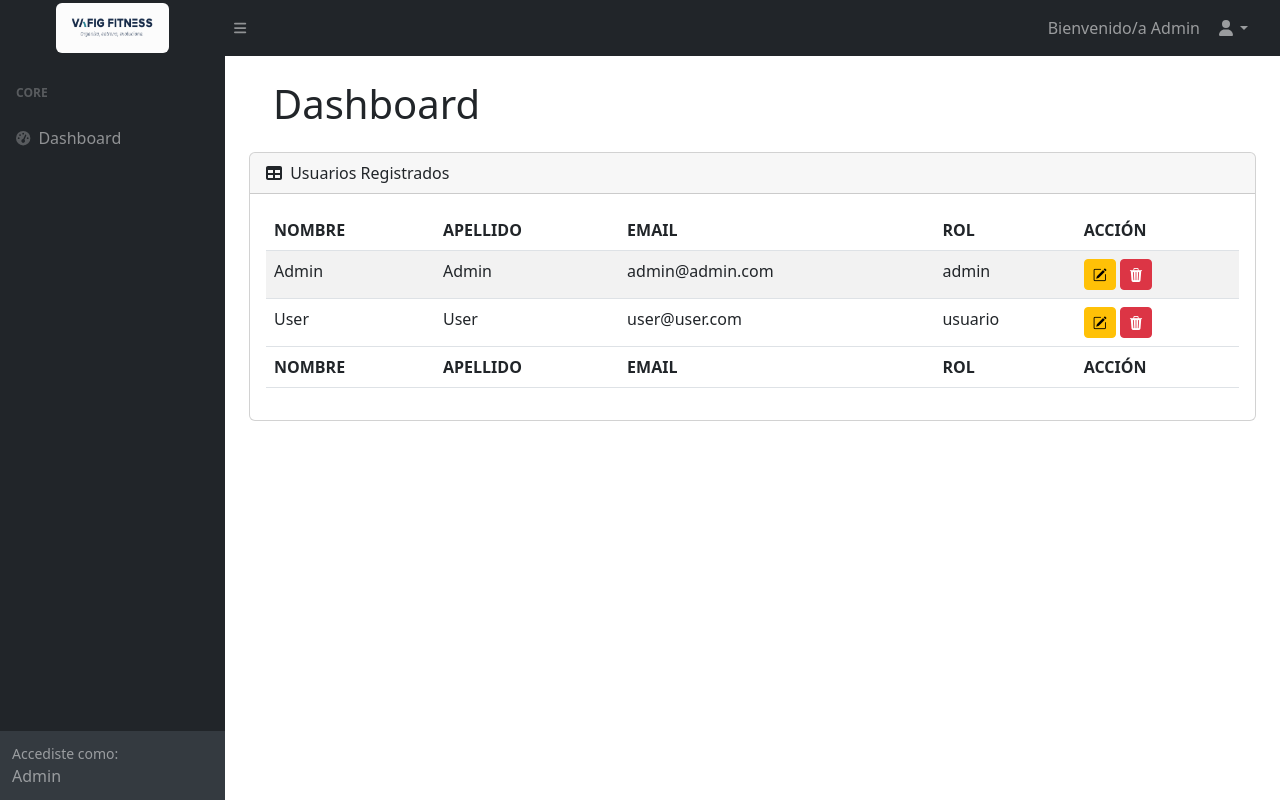
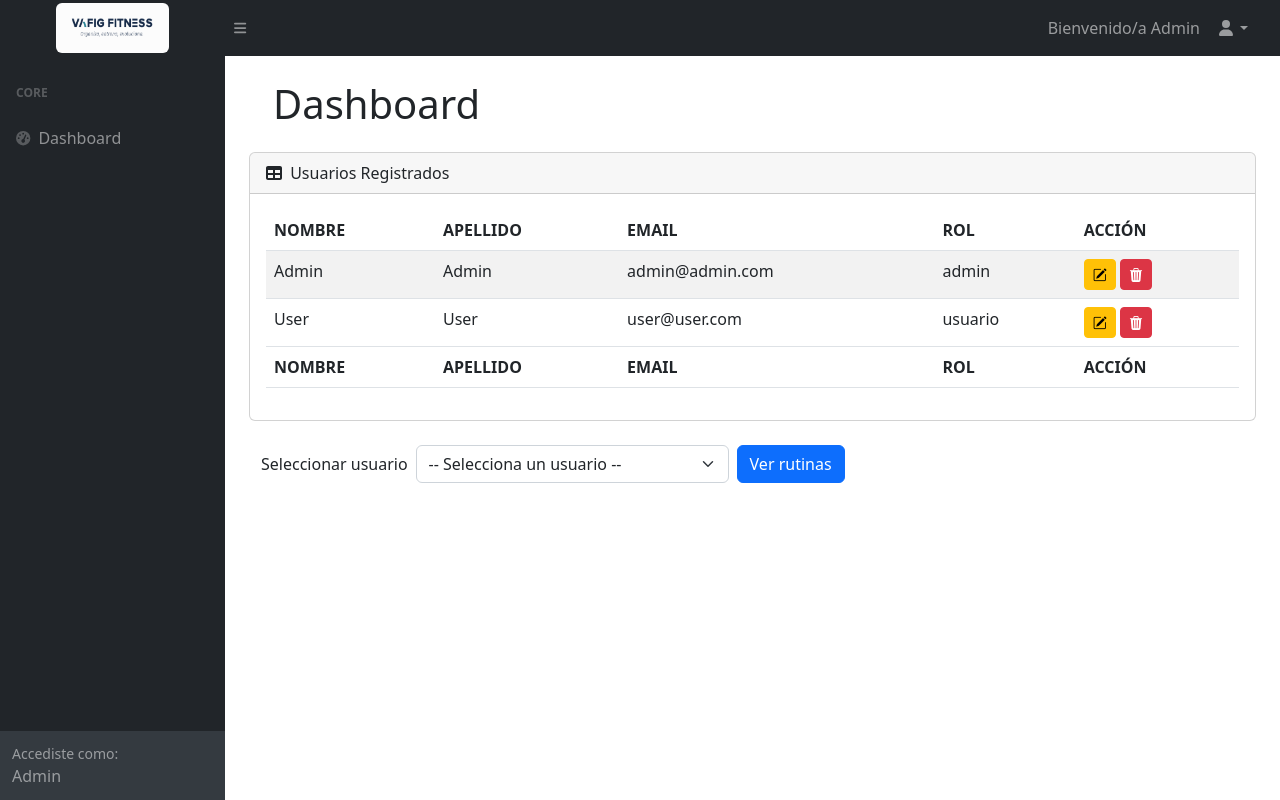
Before and after one commit to vfigunn/figunValentin, a PHP site: page /Public/dashboard.php in a window 1280 px wide. Run offline with PHP 8.4, Linux system fonts and the light colour scheme; a user stored in the database is signed in; data comes from the database, SQL or seed files in the repository; some libraries are stand-ins or nearby versions.

Commit message:
Agregado

```diff
--- a/vafigFitness/Components/table.php
+++ b/vafigFitness/Components/table.php
@@ -1,3 +1,18 @@
+
+<?php
+if (!isset($user)) {
+    require_once __DIR__ . '/../Classes/User.php';
+    $user = new User();
+}
+
+$users = $user->getUsers() ?? [];
+$selected = isset($_GET['selected_user']) ? (int)$_GET['selected_user'] : 0;
+$routines = [];
+if ($selected) {
+    $routines = $user->getRutinesByUserId($selected) ?? [];
+}
+?>
+
 
 <div class="card mb-4">
     <div class="card-header">
@@ -25,21 +40,17 @@
                     </tr>
                 </tfoot>
                 <tbody>
-                <?php
-                $users = $user->getUsers();
-
-                foreach ($users as $u) {
-                ?>
+                    <?php foreach ($users as $u) { ?>
                         <tr>
                             <td><?php echo htmlspecialchars($u->nombre ?? 'Vacío'); ?></td>
                             <td><?php echo htmlspecialchars($u->apellido ?? 'Vacío'); ?></td>
-                        <td><?php echo htmlspecialchars($u->email); ?></td>
-                        <td><?php echo htmlspecialchars($u->rol); ?></td>
+                            <td><?php echo htmlspecialchars($u->email ?? 'Vacío'); ?></td>
+                            <td><?php echo htmlspecialchars($u->rol ?? 'Vacío'); ?></td>
                             <td>
-                            <a href="../Public/edit_user.php?id=<?php echo $u->id_usuario; ?>" class="btn btn-warning btn-sm">
+                                <a href="../Public/edit_user.php?id=<?php echo (int)$u->id_usuario; ?>" class="btn btn-warning btn-sm">
                                     <i class="bi bi-pencil-square"></i>
                                 </a>
-                            <a href="../Public/delete_user.php?id=<?php echo $u->id_usuario; ?>"
+                                <a href="../Public/delete_user.php?id=<?php echo (int)$u->id_usuario; ?>"
                                 class="btn btn-danger btn-sm"
                                 onclick="return confirm('¿Estás seguro de eliminar este usuario?');">
                                     <i class="bi bi-trash3-fill"></i>
@@ -51,3 +62,78 @@
             </table>
         </div>
 </div>
+<div class="container mb-4">
+        <form method="get" class="row g-2 mb-4">
+            <div class="col-auto">
+                <label for="userSelect" class="col-form-label">Seleccionar usuario</label>
+            </div>
+            <div class="col-auto">
+                <select id="userSelect" name="selected_user" class="form-select">
+                    <option value="">-- Selecciona un usuario --</option>
+                    <?php foreach ($users as $u):
+                        $label = trim((($u->nombre ?? '') . ' ' . ($u->apellido ?? '')));
+                        if ($label === '') $label = ($u->email ?? 'Usuario');
+                    ?>
+                        <option value="<?php echo (int)$u->id_usuario; ?>" <?php echo ($selected === (int)$u->id_usuario) ? 'selected' : ''; ?>>
+                            <?php echo htmlspecialchars($label . ' (' . ($u->email ?? '') . ')'); ?>
+                        </option>
+                    <?php endforeach; ?>
+                </select>
+            </div>
+            <div class="col-auto">
+                <button type="submit" class="btn btn-primary">Ver rutinas</button>
+            </div>
+            <?php if ($selected): ?>
+                <div class="col-12 mt-3">
+                    <a href="<?php echo strtok($_SERVER["REQUEST_URI"], '?'); ?>" class="btn btn-link">Limpiar selección</a>
+                </div>
+            <?php endif; ?>
+        </form>
+
+        <?php if ($selected): ?>
+            <h6 class="mb-3">Rutinas del usuario seleccionado</h6>
+            <?php if (!empty($routines)):
+                $dias = [];
+                foreach ($routines as $r) {
+                    if (is_object($r)) $r = (array)$r;
+                    $dia = $r['dia'];
+                    $dias[$dia][] = $r;
+                }
+                foreach ($dias as $dia => $ejerciciosDia): ?>
+                    <h5 class="mt-4">Día <?php echo htmlspecialchars($dia); ?></h5>
+                    <div class="table-responsive mb-3">
+                        <table class="table table-striped">
+                            <thead>
+                                <tr>
+                                    <th>Grupo Muscular</th>
+                                    <th>Ejercicio</th>
+                                    <th>Series</th>
+                                    <th>Repeticiones</th>
+                                    <th>RIR</th>
+                                </tr>
+                            </thead>
+                            <tbody>
+                                <?php foreach ($ejerciciosDia as $r):
+                                    $gm = htmlspecialchars($r['grupo_muscular'] ?? $r['grupo'] ?? '');
+                                    $ej = htmlspecialchars($r['ejercicio'] ?? $r['nombre'] ?? $r['id_ejercicio'] ?? '');
+                                    $series = htmlspecialchars($r['series'] ?? '');
+                                    $reps = htmlspecialchars($r['repeticiones'] ?? '');
+                                    $rir = htmlspecialchars($r['rir'] ?? '');
+                                ?>
+                                    <tr>
+                                        <td><?php echo $gm; ?></td>
+                                        <td><?php echo $ej; ?></td>
+                                        <td><?php echo $series; ?></td>
+                                        <td><?php echo $reps; ?></td>
+                                        <td><?php echo $rir; ?></td>
+                                    </tr>
+                                <?php endforeach; ?>
+                            </tbody>
+                        </table>
+                    </div>
+                <?php endforeach; ?>
+            <?php else: ?>
+                <div class="alert alert-info">Este usuario no tiene rutinas.</div>
+            <?php endif; ?>
+        <?php endif; ?>
+</div>
--- a/vafigFitness/Public/rutinas.php
+++ b/vafigFitness/Public/rutinas.php
@@ -202,9 +202,6 @@ if ($_SERVER['REQUEST_METHOD'] === 'POST' && isset($_POST['editar_rutina'])) {
                                 </div>
                             </div>
                         <?php endforeach; ?>
-
-
-
                     </div>
                 </main>
 
```
Lines whose indentation alone changed are shown as unchanged.
